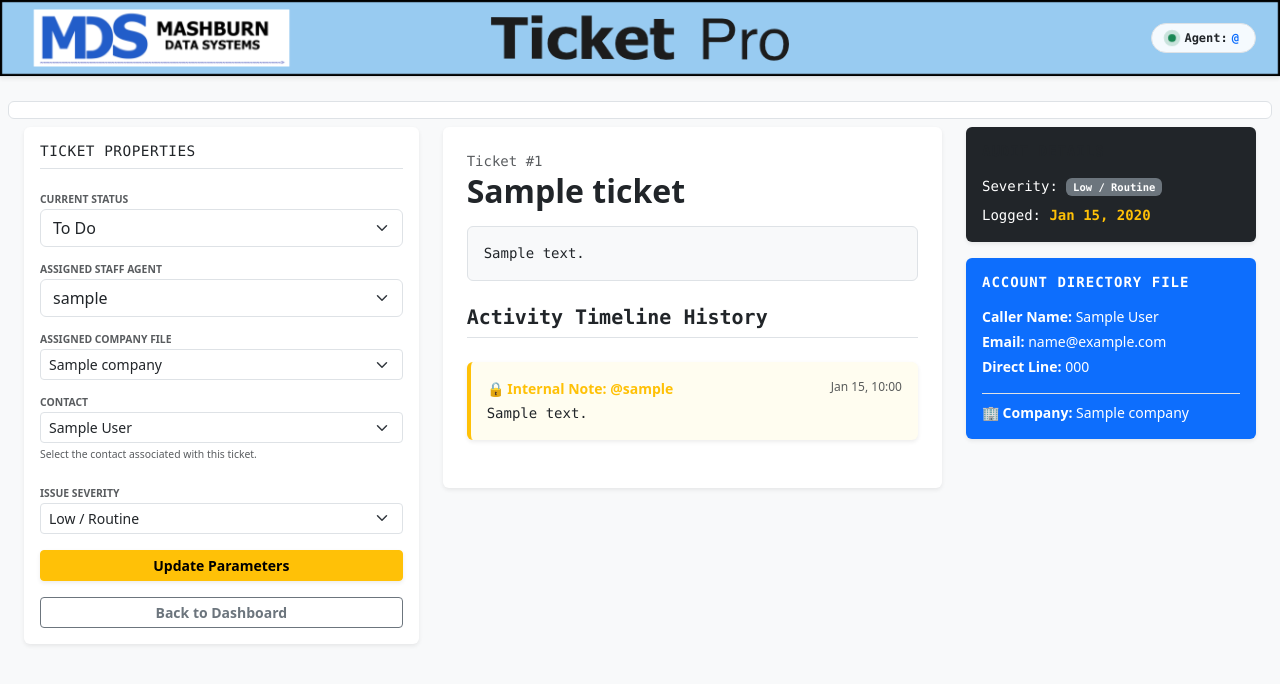
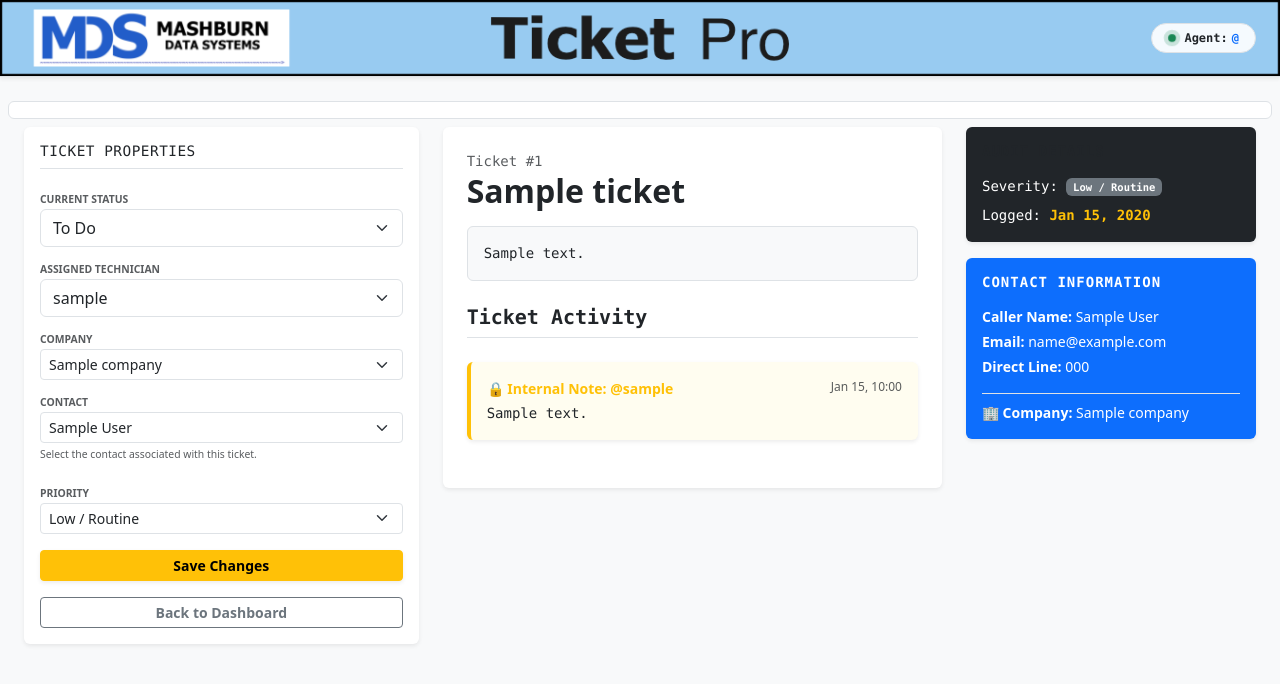
Before and after one commit to smashburn55/Helpdesk-django, a Django app: page /ticket/1/ in a window 1280 px wide. Shown: the top 684 px of the page. Run offline with Django 5.2, Linux system fonts and the light colour scheme; tables that the repository leaves empty hold one stand-in row (values such as "Sample post"); data that the repository does not hold is empty; some libraries are stand-ins or nearby versions.

Commit message:
Clean up ticket forms and repair technician claiming

```diff
--- a/ticketApp/models.py
+++ b/ticketApp/models.py
@@ -93,7 +93,7 @@
 
     PRIORITY_CHOICES = [
         ('LOW', 'Low / Routine'),
-        ('MED', 'Medium Bug'),
+        ('MED', 'Medium'),
         ('HIGH', 'High Impact'),
         ('CRIT', 'Critical Outage'),
     ]
--- a/ticketApp/templates/ticketApp/ticket_by_id.html
+++ b/ticketApp/templates/ticketApp/ticket_by_id.html
@@ -17,13 +17,13 @@
                 </div>
 
                 <div class="mb-2">
-                    <label class="form-label small fw-bold text-muted text-uppercase mb-0" style="font-size: 0.65rem;">Assigned Staff Agent</label>
+                    <label class="form-label small fw-bold text-muted text-uppercase mb-0" style="font-size: 0.65rem;">Assigned Technician</label>
                     {{ status_form.assignee }}
                 </div>
 
                 <!-- 🏢 MASTER COMPANY DROPDOWN SELECTOR -->
                 <div class="mb-2">
-                    <label class="form-label small fw-bold text-muted text-uppercase mb-0" style="font-size: 0.65rem;">Assigned Company File</label>
+                    <label class="form-label small fw-bold text-muted text-uppercase mb-0" style="font-size: 0.65rem;">Company</label>
                     {{ status_form.company }}
                 </div>
 
@@ -44,11 +44,11 @@
 </div>
 
                 <div class="mb-3">
-                    <label class="form-label small fw-bold text-muted text-uppercase mb-0" style="font-size: 0.65rem;">Issue Severity</label>
+                    <label class="form-label small fw-bold text-muted text-uppercase mb-0" style="font-size: 0.65rem;">Priority</label>
                     {{ status_form.priority }}
                 </div>
 
-                <button type="submit" class="btn btn-sm btn-warning w-100 fw-bold shadow-sm mb-2">Update Parameters</button>
+                <button type="submit" class="btn btn-sm btn-warning w-100 fw-bold shadow-sm mb-2">Save Changes</button>
             </form>
 
             <a href="{% url 'index' %}" class="btn btn-sm btn-outline-secondary w-100 fw-bold mt-2">Back to Dashboard</a>
@@ -81,7 +81,7 @@
             <div class="bg-light p-3 rounded border mb-4 font-monospace small" style="white-space: pre-wrap;">{{ ticket.description }}</div>
 
             <!-- 💬 ACTIVITY TIMELINE TIMELINE LOOP -->
-            <h5 class="border-bottom pb-2 fw-bold text-dark font-monospace">Activity Timeline History</h5>
+            <h5 class="border-bottom pb-2 fw-bold text-dark font-monospace">Ticket Activity</h5>
             <div class="comment-stream my-3">
                 {% for comment in comments %}
                     {% if comment.is_internal %}
@@ -111,7 +111,7 @@
                     <form method="POST">
                         {% csrf_token %}
                         {{ comment_form.as_p }}
-                        <button type="submit" name="add_comment" class="btn btn-primary btn-sm">Publish Message</button>
+                        <button type="submit" name="add_comment" class="btn btn-primary btn-sm">Add Message</button>
                     </form>
                 </div>
             {% endif %}
@@ -128,7 +128,7 @@
 
         {% if ticket.company or ticket.crm_contact %}
         <div class="card bg-primary text-white p-3 border-0 shadow-sm">
-            <h6 class="text-uppercase fw-bold font-monospace small mb-3" style="letter-spacing: 1px;">Account Directory File</h6>
+            <h6 class="text-uppercase fw-bold font-monospace small mb-3" style="letter-spacing: 1px;">Contact Information</h6>
             <div class="small mb-1"><strong>Caller Name:</strong> {{ ticket.crm_contact.first_name }} {{ ticket.crm_contact.last_name|default:"External" }}</div>
             <div class="small mb-1"><strong>Email:</strong> {{ ticket.crm_contact.email|default:"N/A" }}</div>
             <div class="small mb-3"><strong>Direct Line:</strong> {{ ticket.crm_contact.phone|default:"N/A" }}</div>
--- a/ticketApp/views.py
+++ b/ticketApp/views.py
@@ -1,11 +1,36 @@
+import json
+
+from django.conf import settings
+from django.contrib import messages
+from django.contrib.admin.views.decorators import staff_member_required
+from django.contrib.auth.decorators import login_required
+from django.contrib.auth.models import User
+from django.core.mail import send_mail
+from django.db.models import Q, Count
+from django.http import JsonResponse
 from django.shortcuts import render, get_object_or_404, redirect
-from django.contrib.auth.decorators import login_required
+from django.views.decorators.csrf import ensure_csrf_cookie, csrf_exempt
 from django.views.decorators.http import require_POST, require_GET
-from django.contrib import messages
-from django.db.models import Q
-from .models import Ticket, TicketStatus, Comment, ContactCRM
-from .forms import TicketForm, CommentForm, StatusUpdateForm, QuickContactForm
-from django.views.decorators.csrf import ensure_csrf_cookie
+from django.db import transaction
+
+from .models import (
+    Ticket,
+    TicketStatus,
+    Comment,
+    ContactCRM,
+    CompanyCRM,
+    TechProfile,
+)
+
+from .forms import (
+    TicketForm,
+    CommentForm,
+    StatusUpdateForm,
+    QuickContactForm,
+    TechnicianCreationForm,
+    TechPasswordResetForm,
+    TechProfileForm,
+)
 
 @login_required
 @ensure_csrf_cookie
@@ -85,9 +110,6 @@
 
     return render(request, 'ticketApp/create_ticket.html', {'form': form})
 
-
-#from .forms import TicketForm, CommentForm, StatusUpdateForm
-
 def ticket_by_id(request, pk):
     ticket = get_object_or_404(Ticket, pk=pk)
     comments = ticket.comments.all().order_by('created_at')
@@ -97,45 +119,13 @@
             messages.error(request, "Authentication required.")
             return redirect('ticket_by_id', pk=pk)
 
-        # Check which form was submitted using a hidden HTML input name
-        # Check which form was submitted using a hidden HTML input name
-        # Check which form was submitted using a hidden HTML input name
         # Check which form was submitted using a hidden HTML input name string
         if 'update_status' in request.POST:
             status_form = StatusUpdateForm(request.POST, instance=ticket)
             if status_form.is_valid():
-                # 1. Let Django save the standard properties (Status, Agent, Severity)
                 status_form.save()
-
-                # 🏢 2. DIRECT COMPANY UPDATE OVERRIDE
-                selected_company_id = request.POST.get('company')
-                ticket.company_id = int(selected_company_id) if selected_company_id else None
-
-                # 👤 3. SYSTEM-WIDE CONTACT VALUE OVERRIDE MATRIX
-                # Pulls the raw selection integer straight from the HTML input named 'select_contact'
-                raw_contact_input = request.POST.get('select_contact')
-
-                if raw_contact_input:
-                    contact_integer_id = int(raw_contact_input)
-
-                    # Safety Gate Loop: Check which property name your models.py uses and assign it directly
-                    if hasattr(ticket, 'crm_contact_id'):
-                        ticket.crm_contact_id = contact_integer_id
-                    elif hasattr(ticket, 'contact_id'):
-                        ticket.contact_id = contact_integer_id
-                else:
-                    if hasattr(ticket, 'crm_contact_id'):
-                        ticket.crm_contact_id = None
-                    elif hasattr(ticket, 'contact_id'):
-                        ticket.contact_id = None
-
-                ticket.save()  # Forces an absolute direct write straight into your database table row!
-                messages.success(request, "Ticket properties updated successfully!")
-
+                messages.success(request, "Ticket updated successfully!")
                 return redirect('ticket_by_id', pk=pk)
-
-
-
         elif 'add_comment' in request.POST:
             comment_form = CommentForm(request.POST)
             if comment_form.is_valid():
@@ -158,13 +148,6 @@
     }
     return render(request, 'ticketApp/ticket_by_id.html', context)
 
-from django.shortcuts import render, get_object_or_404, redirect
-from .models import CompanyCRM, ContactCRM, Ticket
-
-from django.http import JsonResponse
-from .models import ContactCRM
-
-
 @login_required
 def get_contacts_by_company_api(request):
     """Safe, read-only JSON endpoint that feeds the dropdown filter live on screen."""
@@ -179,10 +162,9 @@
 
     # Translate database rows into a clean text matrix for your template script
     contact_list = [
-        {'id': company_id, 'name': f"{c.first_name} {c.last_name}"} for c in contacts
+        {'id': c.contact_id, 'name': f"{c.first_name} {c.last_name}"} for c in contacts
     ]
     return JsonResponse({'contacts': contact_list})
-
 
 @login_required
 def add_comment(request, pk):
@@ -200,7 +182,6 @@
             messages.success(request, "Communication ledger note appended successfully.")
 
     return redirect('ticket_by_id', pk=pk)
-
 
 @login_required
 def caller_intake(request):
@@ -260,10 +241,6 @@
         form = QuickContactForm()
     return render(request, 'ticketApp/quick_add_contact.html', {'form': form})
 
-from django.http import JsonResponse
-from django.views.decorators.csrf import csrf_exempt
-import json
-
 @csrf_exempt  # Allows secure cross-origin submissions from your main marketing site
 def web_intake_api(request):
     if request.method != 'POST':
@@ -314,11 +291,6 @@
     except json.JSONDecodeError:
         return JsonResponse({'error': 'Invalid JSON request structural framing.'}, status=400)
 
-
-from django.core.mail import send_mail
-from django.conf import settings
-
-
 def send_ticket_confirmation_email(ticket):
     """
     Automated transactional assistant that pulls a customer's email from
@@ -358,10 +330,6 @@
     except Exception as e:
         print(f"SMTP DELIVERY EXCEPTION ERROR: {str(e)}")
 
-from django.db.models import Count
-from django.contrib.auth.models import User
-from .models import Ticket
-
 @login_required
 def helpdesk_analytics(request):
     # Ensure only staff or managers can view team metrics
@@ -392,11 +360,6 @@
         'tech_workloads': tech_workloads,
     }
     return render(request, 'ticketApp/analytics.html', context)
-
-
-from django.contrib.admin.views.decorators import staff_member_required
-from .forms import TechnicianCreationForm, TechPasswordResetForm
-
 
 @login_required
 @staff_member_required  # Security check: Only staff managers can access the roster tools
@@ -456,42 +419,34 @@
 
     return redirect('roster_management')
 
-
-from django.http import JsonResponse
-from django.views.decorators.http import require_POST
-
-
 @login_required
 @require_POST
 def claim_ticket_api(request, ticket_id):
-    """Background JSON endpoint allowing an active agent to instantly claim an unassigned case."""
-    ticket = get_object_or_404(Ticket, pk=ticket_id)
-    ticket.assignee = request.user
-    ticket.save()
-    return JsonResponse({'success': True, 'username': request.user.username})
-    return JsonResponse({'success': True, 'username': request.user.username})
-    return JsonResponse({'success': True, 'username': request.user.username})
-    # Safety Check: Prevent accidental overwriting if another agent claimed it first
-    #if ticket.assignee:
-    #    return JsonResponse({
-    #        'success': False,
-    #        'message': f"This instance has already been claimed by @{ticket.assignee.username}."
-    #    }, status=400)
+    """Assign an unclaimed ticket to the logged-in technician."""
 
-    # Assign the ticket to the active logged-in technician
-    ticket.assignee = request.user
+    with transaction.atomic():
+        ticket = get_object_or_404(
+            Ticket.objects.select_for_update(),
+            pk=ticket_id
+        )
 
-    # Automatically promote 'To Do' tickets to 'In Progress' upon being claimed
-    if ticket.status == 'TODO':
-        ticket.status = 'PROG'
+        if ticket.assignee_id is not None:
+            return JsonResponse({
+                'success': False,
+                'message': 'This ticket is already assigned.'
+            }, status=409)
 
-    ticket.save()
+        ticket.assignee = request.user
+
+        if ticket.status == 'TODO':
+            ticket.status = 'PROG'
+
+        ticket.save()
 
     return JsonResponse({
         'success': True,
         'username': request.user.username
     })
-
 
 @login_required
 def company_profile_ledger(request, company_id):
@@ -527,11 +482,6 @@
     messages.warning(request, f"Incident record '{ticket_title}' has been permanently purged from system logs.")
     return redirect('index')
 
-
-from .forms import TechProfileForm
-from .models import TechProfile
-
-
 @login_required
 def profile_edit(request):
     """Secure settings workspace allowing technicians to update their phone parameters on the fly."""
```
Also changed, not shown: ticketApp/forms.py (+2 -14 lines).
